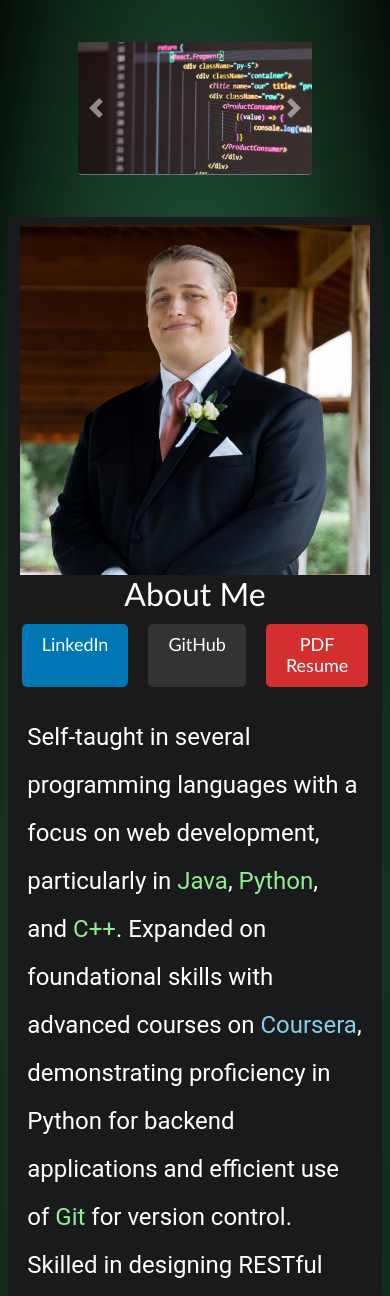
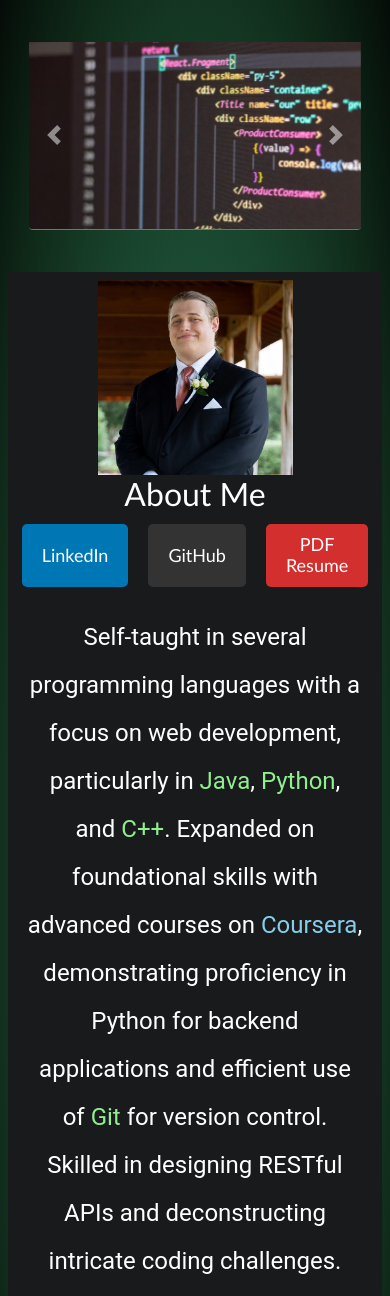
Before and after one commit to JoshuaKar/resume-site-repo, a Django app: template resumesite/resumeapp/templates/home.html in a window 390 px wide. Shown: the part 57-1353 px from the top of the page. Run offline with Django 4.2, Linux system fonts and the light colour scheme; the template is opened without the code that fills it, so the values that code supplies are empty.

Commit message:
Mobile Debugging

```diff
--- a/resumesite/resumeapp/static/style.css
+++ b/resumesite/resumeapp/static/style.css
@@ -44,6 +44,7 @@ a:hover, a:visited, a:link{
 .carousel {
     height: max-content;
     width: 60vw;
+    min-width: 60vw;
     overflow: hidden;
 }
 
@@ -56,7 +57,7 @@ a:hover, a:visited, a:link{
 
 .carousel-image {
     width: 100%;
-    height: 100%;
+    height:100%;
 }
 
 #myCarousel {
@@ -64,6 +65,10 @@ a:hover, a:visited, a:link{
     margin-right: auto;
     margin-top: 5vh;
     margin-bottom: 5vh;
+}
+#photo{
+    width: 25vw;
+    min-width: 25vw;
 }
 
 #project-about{
@@ -132,7 +137,7 @@ h3{
 
 
 .linkedin-button, .github-button,.pdf-button {
-    display: inline-block;
+    display: inline-flex;
     align-items: center;
     justify-content: center;
     padding: 10px 20px;
@@ -280,7 +285,18 @@ h2, h1{
         flex-direction: row;
         align-content: flex-end;
         justify-content: center !important;
-        }
+    }
+    .carousel {
+        width: 85vw;
+        min-width: 85vw;
+    }
+    .nav-link{
+        font-size: x-large;
+    }
+    #photo{
+        width: 50vw;
+        min-width: 50vw;
+    }
 }
 body{
     background-size: 100% 100%;
--- a/resumesite/resumeapp/templates/home.html
+++ b/resumesite/resumeapp/templates/home.html
@@ -34,7 +34,7 @@
 
 <article class="container-flex" id="about-block">
     <h2 style="display: flex; flex-direction: column; align-items: center;">
-      <img src="{% static 'Joshua.jpg' %}" id="photo" height="350" width="350">
+      <img src="{% static 'Joshua.jpg' %}" id="photo">
         <a id="link">About Me</a>
         <div class="buttons" style="display:flex; ">
           <a href="https://www.linkedin.com/in/joshua-k-343101271/" class="linkedin-button">LinkedIn</a>
@@ -42,7 +42,7 @@
           <a href="{% static 'Resume.pdf' %}" class="pdf-button">PDF Resume</a>
       </div>
     </h2>
-    <p style="font-size: x-large; line-height:2; font-family: 'Roboto'; margin-right: 5vw; margin-left: 5vw;">Self-taught in several programming languages with a focus on web development, particularly in <span style="color: lightgreen;">Java</span>, <span style="color: lightgreen;">Python</span>, and <span style="color: lightgreen;">C++</span>. Expanded on foundational skills with advanced courses on <span style="color: skyblue;">Coursera</span>, demonstrating proficiency in Python for backend applications and efficient use of <span style="color: lightgreen;">Git</span> for version control. Skilled in designing RESTful APIs and deconstructing intricate coding challenges. Currently seeking roles in back-end development but I am adaptable and open to various positions in the software and programming domains.</p>
+    <p style="font-size: x-large; line-height:2; text-align: center; font-family: 'Roboto'; margin-right: 5vw; margin-left: 5vw;">Self-taught in several programming languages with a focus on web development, particularly in <span style="color: lightgreen;">Java</span>, <span style="color: lightgreen;">Python</span>, and <span style="color: lightgreen;">C++</span>. Expanded on foundational skills with advanced courses on <span style="color: skyblue;">Coursera</span>, demonstrating proficiency in Python for backend applications and efficient use of <span style="color: lightgreen;">Git</span> for version control. Skilled in designing RESTful APIs and deconstructing intricate coding challenges. Currently seeking roles in back-end development but I am adaptable and open to various positions in the software and programming domains.</p>
   </article>
 
   <ul id="project-wrapper" class="container-flex" style="display:flex;  flex-direction: row; align-content: flex-end; justify-content: flex-start; flex-wrap: wrap;margin-bottom: 20vh;  background-color: rgba(128, 128, 128, 0.25)">
```
